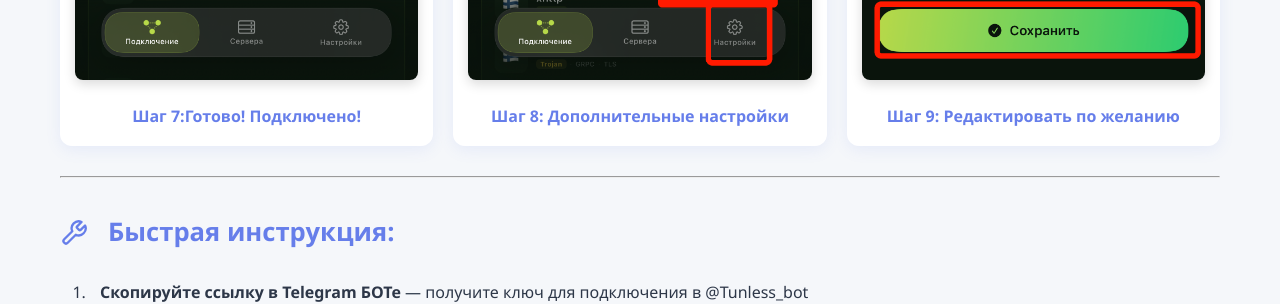
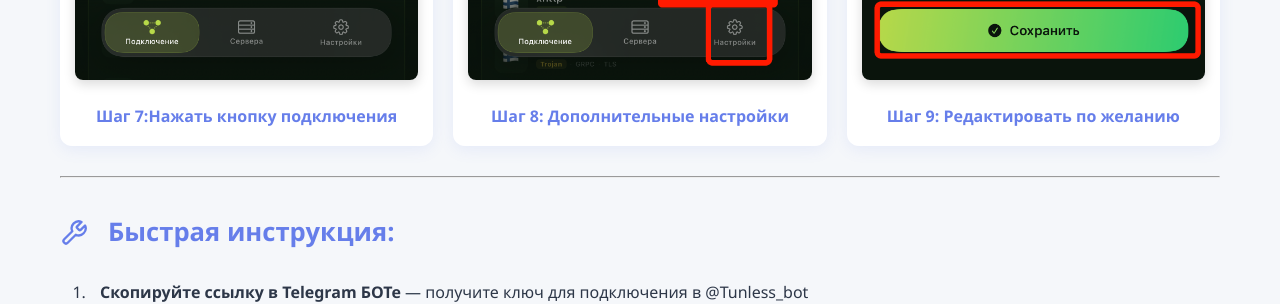
Before and after one commit to Michael-K-cloud/Tunless_Modern, a Jekyll site: the page built from incy.md, in a window 1280 px wide and 900 px high, scrolled down 2367 px. Shown: the part 155-459 px from the top of the window. Built offline with Jekyll 4.4.1, drawn with Linux system fonts in a browser that asks for light colours.

Commit message:
Update incy.md

```diff
--- a/incy.md
+++ b/incy.md
@@ -287,7 +287,7 @@ body.dark-mode .shield-icon svg {
 
   <div class="image-card">
     <img src="assets/images/instruction/incy/pic_7.png" alt="Настройка роутинга">
-    <p>Шаг 7:Готово! Подключено!</p>
+    <p>Шаг 7:Нажать кнопку подключения</p>
   </div>
 
   <div class="image-card">
```
